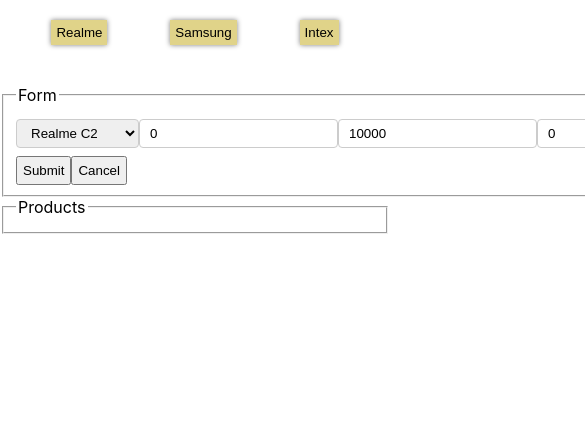
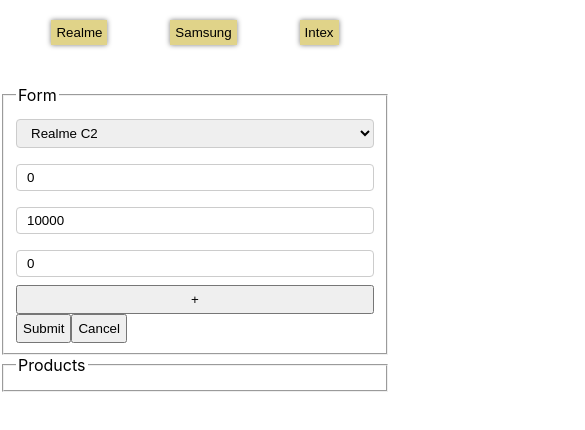
Before and after one commit to Tringapps-Mohan/oct-task-1, a React (Create React App) app: page / in a window 390 px wide. Both pictures are taken after a click on the button "Realme". Shown: the top 430 px of the page, 585 px wide, since content can reach past the window. Built offline with nearby package versions, Linux system fonts and the light colour scheme.

Commit message:
Update product.css

```diff
--- a/src/product.css
+++ b/src/product.css
@@ -20,3 +20,13 @@
     display:flex;
     justify-content:space-between;
 }
+
+@media only screen and (max-width:700px) {
+    .products{
+        flex-direction: column;
+    }
+
+    .productSelect{
+        flex-direction: column;
+    }
+}
```
